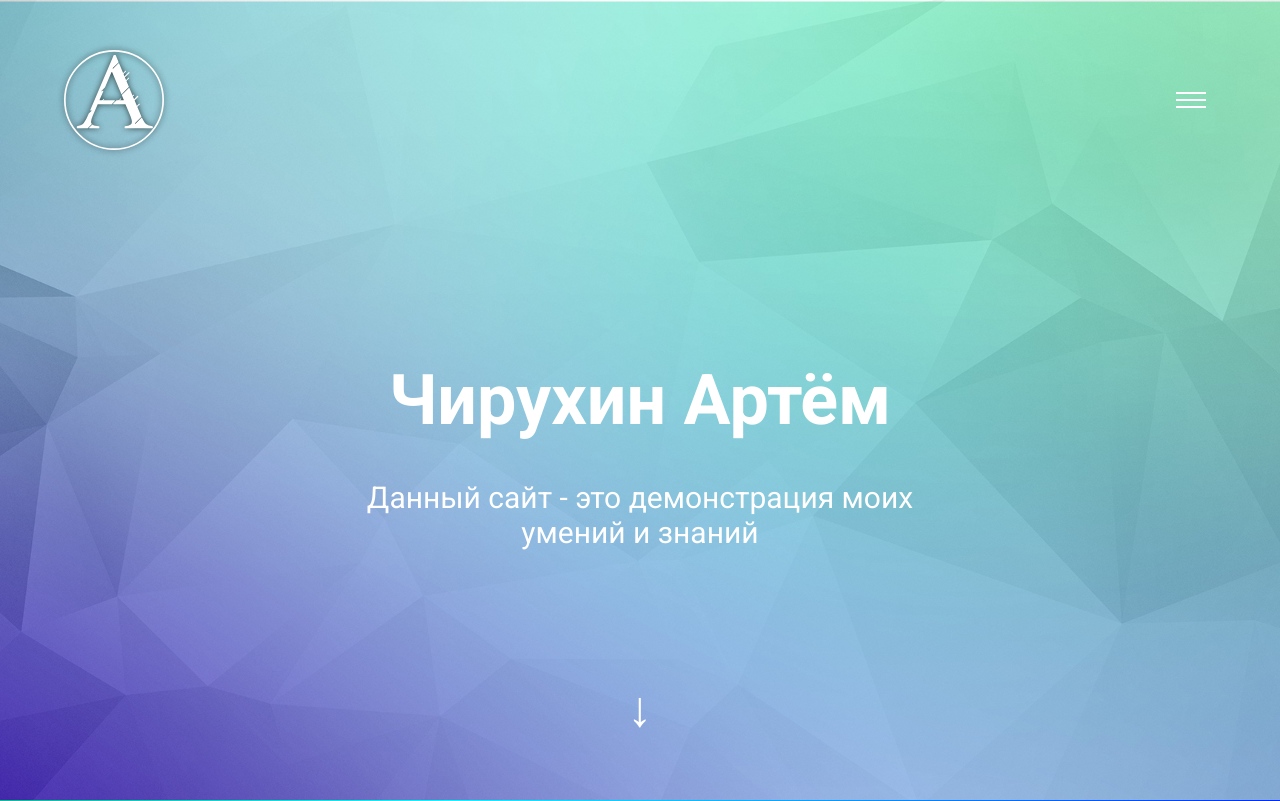
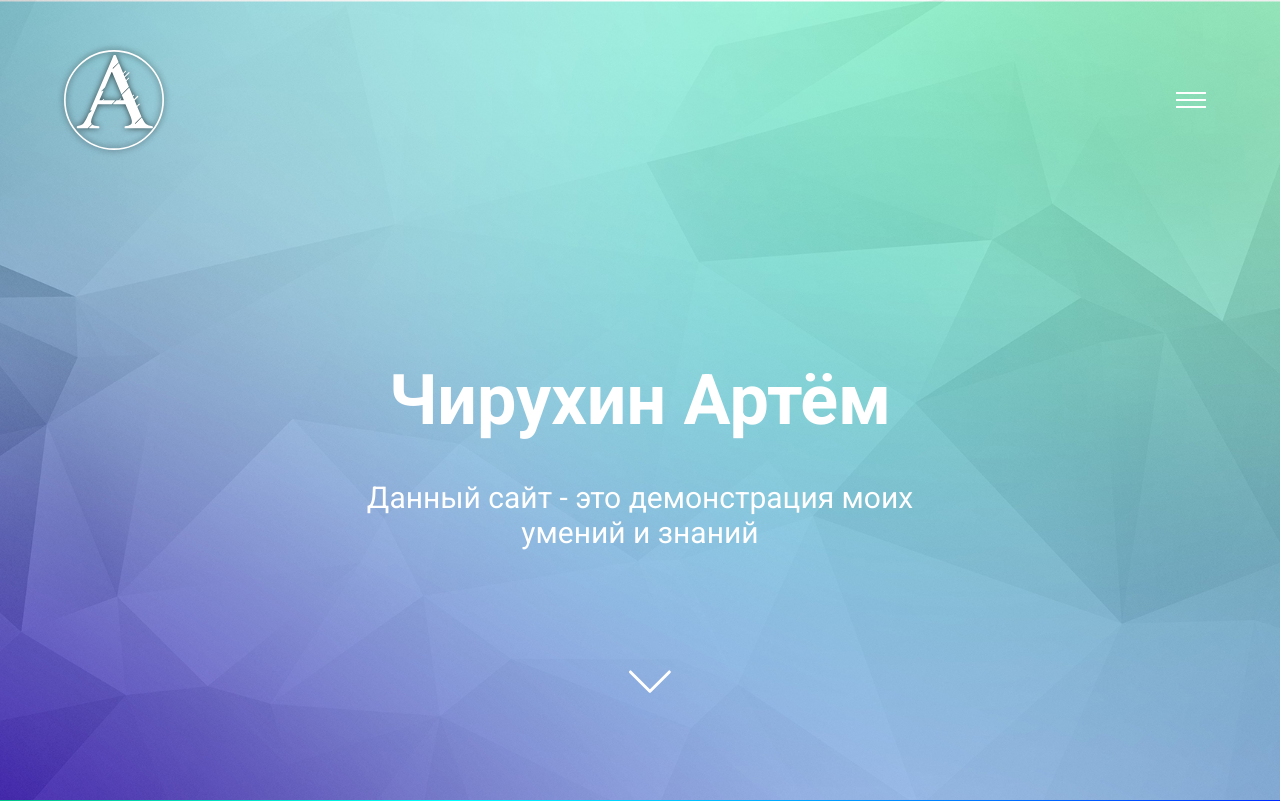
Before and after one commit to artemchiruhin/artemchiruhin.github.io, a PHP site: page / in a window 1280 px wide. Shown: the top 801 px of the page. Run offline with PHP 8.4, Linux system fonts and the light colour scheme.

Commit message:
Initial commit

```diff
--- a/css/style.css
+++ b/css/style.css
@@ -91,8 +91,6 @@ nav{
 .menu-btn_active span::after{
   transform: rotate(-45deg);
 }
-
-
 h1{
     font-size: 90px;
     font-weight: bold;
@@ -113,13 +111,28 @@ h1{
     color: #fff;
 }
 .arrow{
-    font-size: 50px;
+    transform: translateX(-50%) rotate(45deg);
     position: absolute;
+    height: 3px;
+  	width: 30px;
+  	background-color: #fff;
+  	border-radius: 5px;
+  	position: absolute;
     top: 85%;
     left: 50%;
-    transform: translateX(-50%);
-    color: #fff;
     cursor: pointer;
+}
+.arrow::after{
+	content: '';
+  	height: 3px;
+  	width: 30px;
+  	background-color: #fff;
+  	border-radius: 5px;
+ 	position: absolute;
+ 	left: -1px;
+ 	top: 1px;
+  	transform: rotate(90deg);
+  	transform-origin: right center;
 }
 /* Анимированный фон */
 .animatedBackground{
@@ -263,6 +276,10 @@ footer{
 	color: #fff;
 	font-size: 20px;
 }
+.myName a{
+	text-decoration: none;
+	color: #fff;
+}
 .footer-text p{
 	margin-top: 10px;
 }
--- a/index.html
+++ b/index.html
@@ -25,7 +25,7 @@
         </div>
         <h1>Чирухин Артём</h1>
         <p class="desc">Данный сайт - это демонстрация моих умений и знаний</p>
-        <p class="arrow">&darr;</p>
+        <div class="arrow"></div>
     </header>
     <section class="animatedBackground">
         <h2 class="animatedBackground-title">Background gradient animation</h2>
@@ -69,9 +69,9 @@
     </section>
     <footer>
         <div class="footer-text">
-            <p class="myName">Чирухин Артём</p>
+            <p class="myName"><a href="https://vk.com/artem09521" target="_blank">Чирухин Артём</a></p>
             <p class="copyright">© 2020</p>
-            <p class="version">Version 1.2.1</p>
+            <p class="version">Version 1.2.2</p>
         </div>
     </footer>
     <script src="js/script.js"></script>
```
